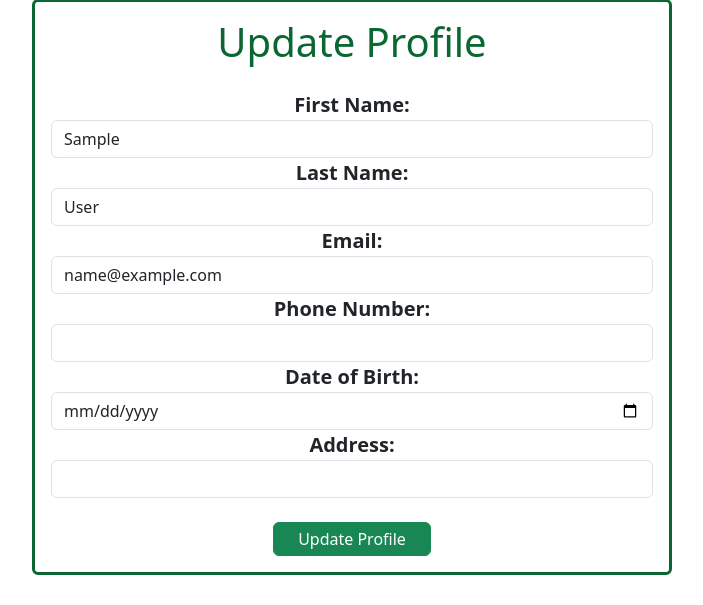
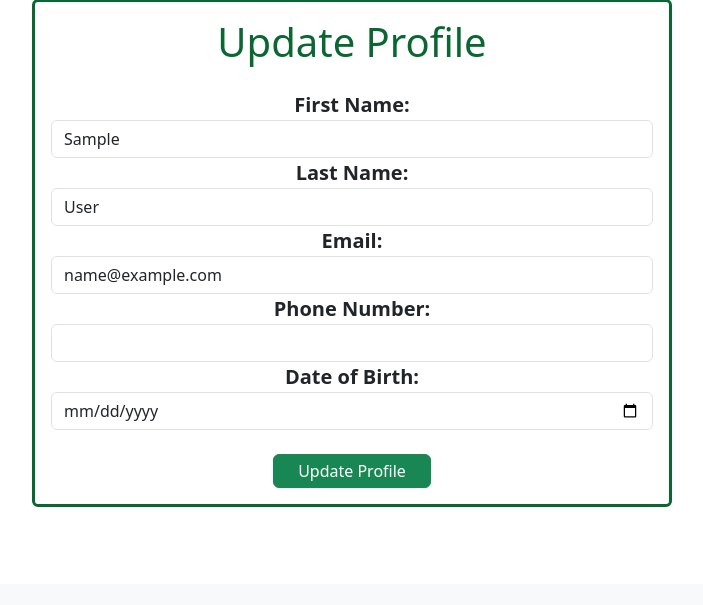
Before and after one commit to AuroraaSan/GroceryGo, a Django app: page /account/profile/update/ in a window 1280 px wide. Shown: the part 216-821 px from the top of the page, without its empty margins (288-991 px from the left). After the commit the page ends 723 px from the top, so only its background shows below. Run offline with Django 4.2, Linux system fonts and the light colour scheme; the visitor is signed in with stand-in values (Sample User, id 1); data comes from the database, SQL or seed files in the repository; parts of the project's set-up code (start-up, migrations or seed data) failed here and were passed over; some libraries are stand-ins or nearby versions.

Commit message:
Libraries solved 2

```diff
--- a/cart/views.py
+++ b/cart/views.py
@@ -52,6 +52,7 @@ def cart_remove(request, p_id):
     cart = CartWrapper(user)
     product = get_object_or_404(Product, p_id=p_id)
     cart.remove(product)
+    product.stock += 1
     return redirect("cart:cart_detail")
 
 
--- a/templates/account/account_details.html
+++ b/templates/account/account_details.html
@@ -9,6 +9,7 @@
                 <p class="lead" style="font-weight: bold"><strong>Username:</strong> {{ user.username }}</p>
                 <p class="lead" style="font-weight: bold"><strong>Email:</strong> {{ user.email }}</p>
                 <p class="lead" style="font-weight: bold"><strong>Phone Number:</strong> {{ phone_number }}</p>
+                <p class="lead" style="font-weight: bold"><strong>Birth Date:</strong> {{ user.birth_date }}</p>
                 <p class="lead" style="font-weight: bold">
                     <strong>Default Address:</strong> {{ address }}
                 </p>
--- a/templates/account/profile_update.html
+++ b/templates/account/profile_update.html
@@ -25,10 +25,6 @@
                     <label for="id_birth_date">Date of Birth:</label>
                     <input type="date" class="form-control" id="id_birth_date" name="birth_date" value="{{ profile_form.birth_date.value }}">
                 </div>
-                <div class="form-group lead" style="font-weight: bold">
-                    <label for="id_address">Address:</label>
-                    <input type="text" class="form-control" id="id_address" name="address" value="{{ profile_form.address.value }}">
-                </div>
                 <div class="mt-4">
                     <button type="submit" class="btn btn-success py-1 px-4">Update Profile</button>
                 </div>
```
